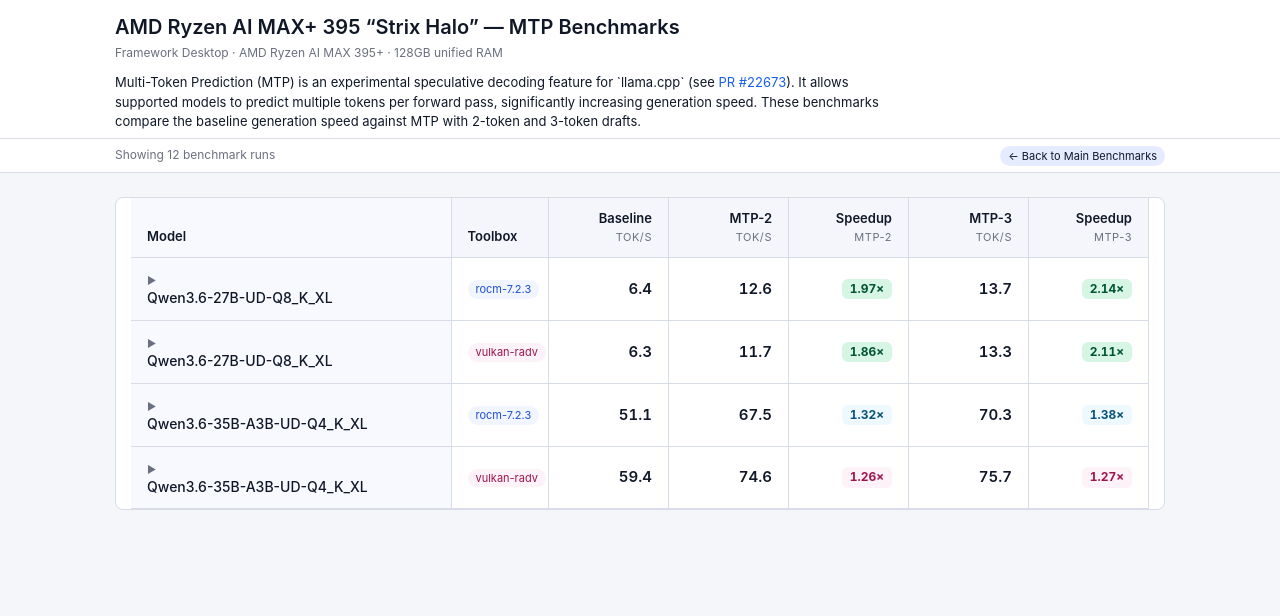
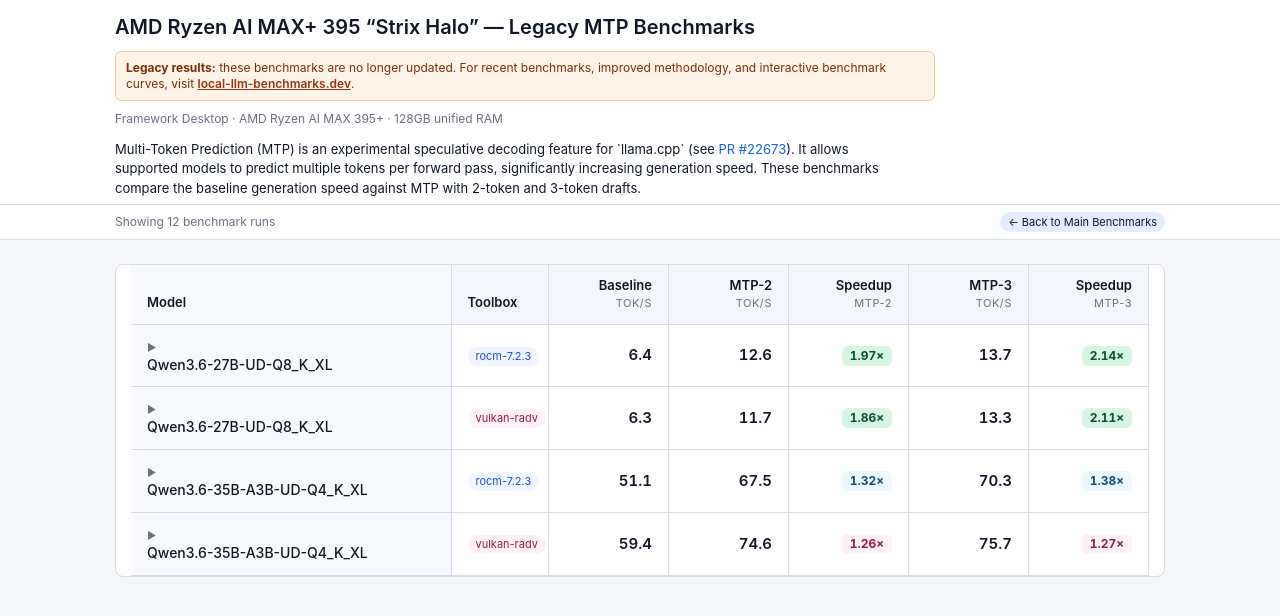
Before and after one commit to JiuyangLiu/amd-strix-halo-toolboxes, a plain HTML site: page docs/mtp.html in a window 1280 px wide. Drawn offline with Linux system fonts and the light colour scheme.

Commit message:
Mark legacy benchmark archive

```diff
--- a/docs/assets/index2.css
+++ b/docs/assets/index2.css
@@ -42,6 +42,21 @@ header p {
     margin: 2px 0;
     font-size: 12px;
     color: var(--muted);
+}
+
+.benchmark-legacy-notice {
+    max-width: 820px;
+    margin: 10px 0 !important;
+    padding: 8px 10px;
+    color: #7a2e0a !important;
+    background: #fff4e8;
+    border: 1px solid #f6c78f;
+    border-radius: 6px;
+}
+
+.benchmark-legacy-notice a {
+    color: #9a3412;
+    font-weight: 600;
 }
 
 .controls,
--- a/docs/assets/ryzen-ai-halo.css
+++ b/docs/assets/ryzen-ai-halo.css
@@ -50,6 +50,21 @@ h1 {
 .page-header p {
     margin-bottom: 4px;
     color: #d0d5dd;
+}
+
+.page-header .benchmark-legacy-notice {
+    max-width: 820px;
+    margin-top: 12px;
+    padding: 8px 10px;
+    color: #7a2e0a;
+    background: #fff4e8;
+    border: 1px solid #f6c78f;
+    border-radius: 6px;
+}
+
+.benchmark-legacy-notice a {
+    color: inherit;
+    font-weight: 700;
 }
 
 .page-header .intro {
--- a/docs/mtp.html
+++ b/docs/mtp.html
@@ -4,7 +4,7 @@
 <head>
     <meta charset="utf-8">
     <meta name="viewport" content="width=device-width, initial-scale=1">
-    <title>AMD Strix Halo — MTP Benchmark Results</title>
+    <title>AMD Strix Halo — Legacy MTP Benchmark Results</title>
     <link rel="stylesheet" href="assets/index2.css">
     <link rel="stylesheet" href="assets/mtp.css?v=2">
     <script defer data-domain="kyuz0.github.io/amd-strix-halo-toolboxes" src="https://plausible.skybound.link/js/plausible.js"></script>
@@ -13,7 +13,8 @@
 <body>
     <header>
         <div class="mtp-layout-inner">
-            <h1>AMD Ryzen AI MAX+ 395 “Strix Halo” — MTP Benchmarks</h1>
+            <h1>AMD Ryzen AI MAX+ 395 “Strix Halo” — Legacy MTP Benchmarks</h1>
+            <p class="benchmark-legacy-notice"><strong>Legacy results:</strong> these benchmarks are no longer updated. For recent benchmarks, improved methodology, and interactive benchmark curves, visit <a href="https://local-llm-benchmarks.dev/" target="_blank" rel="noreferrer">local-llm-benchmarks.dev</a>.</p>
             <p>Framework Desktop · AMD Ryzen AI MAX 395+ · 128GB unified RAM</p>
             <p class="description">
                 Multi-Token Prediction (MTP) is an experimental speculative decoding feature for `llama.cpp`
```
Also changed, not shown: docs/index.html (+3 -2 lines), docs/ryzen-ai-halo.html (+3 -2 lines), docs/toolbox-performance.html (+3 -2 lines), 2 other files.
